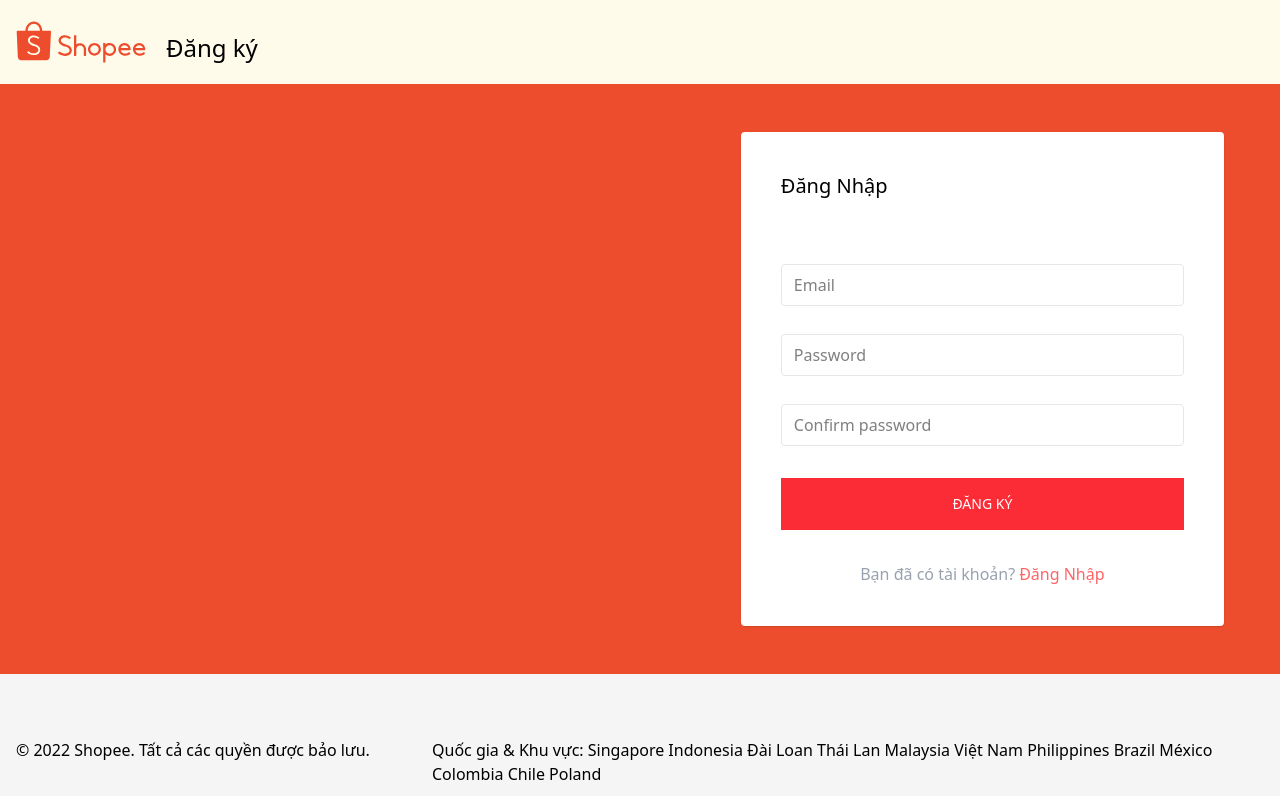
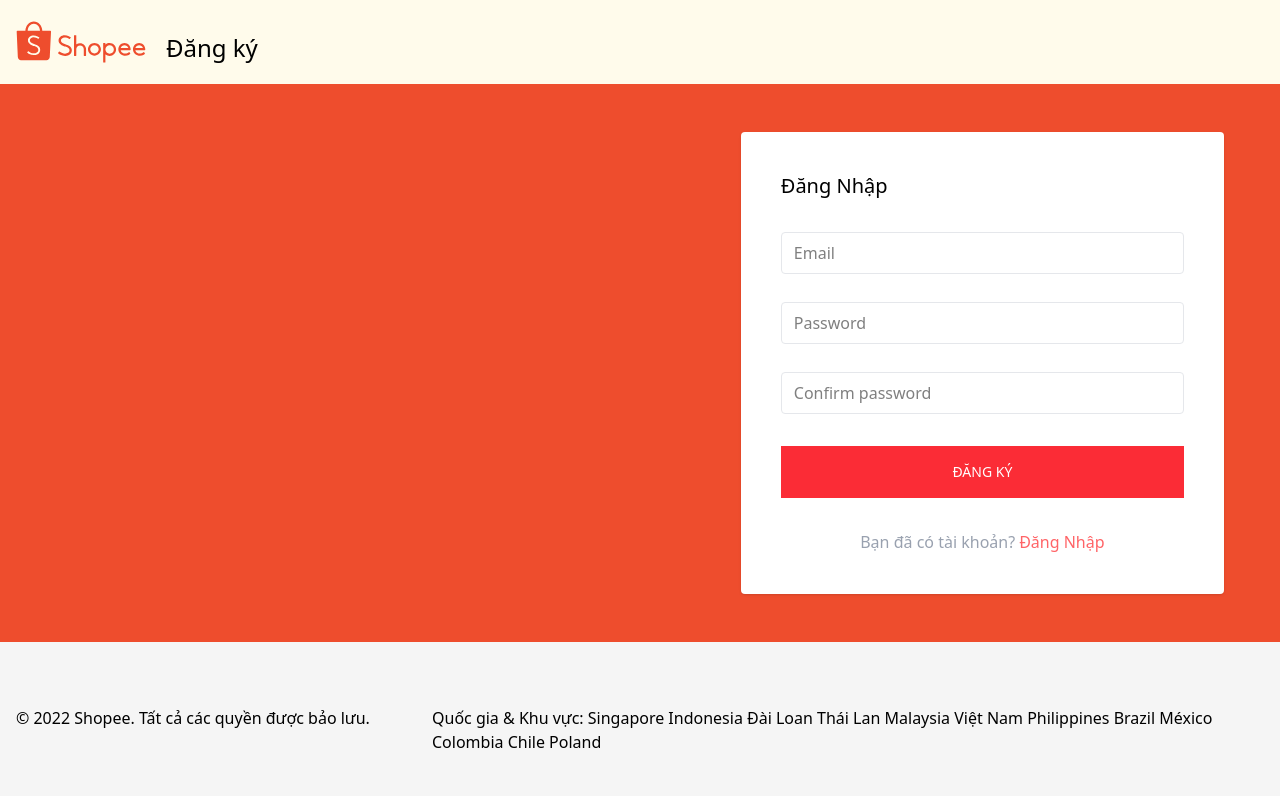
Before and after one commit to tunght2005/shopeefake-reactjs-frontend, a React (Vite) app: page /register in a window 1280 px wide. Shown: the top 796 px of the page. Built offline with nearby package versions, Linux system fonts and the light colour scheme.

Commit message:
feat: create reusable Input component to reduce duplicate form code

```diff
--- a/package.json
+++ b/package.json
@@ -15,6 +15,9 @@
   "dependencies": {
     "@hookform/resolvers": "^5.2.2",
     "@tailwindcss/vite": "^4.1.16",
+    "@tanstack/react-query": "^5.90.9",
+    "@tanstack/react-query-devtools": "^5.90.2",
+    "axios": "^1.13.2",
     "react": "^19.1.1",
     "react-dom": "^19.1.1",
     "react-hook-form": "^7.65.0",
--- /dev/null
+++ b/src/components/Input/Input.tsx
@@ -0,0 +1,26 @@
+import React from 'react'
+import type { UseFormRegister } from 'react-hook-form'
+
+interface Props {
+  type: React.HTMLInputTypeAttribute
+  className: string
+  placeholder: string
+  name: string
+  register: UseFormRegister<any>
+  errorMessage?: string
+  autoComplete?: string
+}
+export default function Input({ type, className, placeholder, name, register, errorMessage, autoComplete }: Props) {
+  return (
+    <div>
+      <input
+        type={type}
+        className={className}
+        placeholder={placeholder}
+        {...register(name)}
+        autoComplete={autoComplete}
+      />
+      <div className='mt-1 text-red-600 min-h-4 text-sm'>{errorMessage}</div>
+    </div>
+  )
+}
--- /dev/null
+++ b/src/components/Input/index.tsx
@@ -0,0 +1,3 @@
+import Input from './Input'
+
+export default Input
--- a/src/main.tsx
+++ b/src/main.tsx
@@ -3,11 +3,23 @@ import { createRoot } from 'react-dom/client'
 import './index.css'
 import App from './App.tsx'
 import { BrowserRouter } from 'react-router-dom'
+import { ReactQueryDevtools } from '@tanstack/react-query-devtools'
+import { QueryClient, QueryClientProvider } from '@tanstack/react-query'
 
+const queryClient = new QueryClient({
+  defaultOptions: {
+    queries: {
+      refetchOnWindowFocus: false
+    }
+  }
+})
 createRoot(document.getElementById('root')!).render(
   <StrictMode>
     <BrowserRouter>
-      <App />
+      <QueryClientProvider client={queryClient}>
+        <App />
+        <ReactQueryDevtools initialIsOpen={false} />
+      </QueryClientProvider>
     </BrowserRouter>
   </StrictMode>
 )
--- a/src/pages/Login/Login.tsx
+++ b/src/pages/Login/Login.tsx
@@ -3,6 +3,7 @@ import { useForm } from 'react-hook-form'
 import { Link } from 'react-router-dom'
 import { zodResolver } from '@hookform/resolvers/zod'
 import { type LoginSchema, loginSchema } from '../../utils/rules'
+import Input from '../../components/Input'
 
 export default function Login() {
   const {
@@ -22,22 +23,24 @@ export default function Login() {
           <div className='lg:col-span-2 lg:col-start-4'>
             <form className='p-10 rounded bg-white shadow-sm' onSubmit={onSubmit} noValidate>
               <div className='text-xl'>Đăng Nhập</div>
-              <div className='mt-8'>
-                <input
+              <div>
+                <Input
                   type='email'
                   className='mt-8 w-full border border-gray-200 rounded px-3 py-2'
                   placeholder='Email'
-                  {...register('email')}
+                  name='email'
+                  register={register}
+                  errorMessage={errors.email?.message}
                 />
-                <div className='mt-1 text-red-600 min-h-4 text-sm'>{errors.email?.message}</div>
-                <input
+                <Input
                   type='password'
                   className='mt-2 w-full border border-gray-200 rounded px-3 py-2'
                   placeholder='Password'
+                  name='password'
+                  register={register}
+                  errorMessage={errors.password?.message}
                   autoComplete='on'
-                  {...register('password')}
                 />
-                <div className='mt-1 text-red-600 min-h-4 text-sm'>{errors.password?.message}</div>
                 <div className='mt-3'>
                   <button
                     type='submit'
--- a/src/pages/Register/Register.tsx
+++ b/src/pages/Register/Register.tsx
@@ -1,8 +1,8 @@
-import React from 'react'
 import { Link } from 'react-router-dom'
 import { useForm } from 'react-hook-form'
 import { zodResolver } from '@hookform/resolvers/zod'
 import { schema, type Schema } from '../../utils/rules'
+import Input from '../../components/Input'
 
 export default function Register() {
   const {
@@ -25,30 +25,34 @@ export default function Register() {
               {' '}
               {/*noValidate thuộc tính này ngăn cho type email validate*/}
               <div className='text-xl'>Đăng Nhập</div>
-              <div className='mt-8'>
-                <input
+              <div>
+                <Input
                   type='email'
                   className='mt-8 w-full border border-gray-200 rounded px-3 py-2'
                   placeholder='Email'
-                  {...register('email')}
+                  name='email'
+                  register={register}
+                  errorMessage={errors.email?.message}
                 />
-                <div className='mt-1 text-red-600 min-h-4 text-sm'>{errors.email?.message}</div>
-                <input
+                <Input
                   type='password'
                   className='mt-2 w-full border border-gray-200 rounded px-3 py-2'
                   placeholder='Password'
+                  name='password'
+                  register={register}
+                  errorMessage={errors.password?.message}
                   autoComplete='on'
-                  {...register('password')}
                 />
-                <div className='mt-1 text-red-600 min-h-4 text-sm'>{errors.password?.message}</div>
-                <input
+                <Input
                   type='password'
                   className='mt-2 w-full border border-gray-200 rounded px-3 py-2'
                   placeholder='Confirm password'
+                  name='confirm_password'
+                  register={register}
                   autoComplete='on'
-                  {...register('confirm_password')}
+                  errorMessage={errors.confirm_password?.message}
                 />
-                <div className='mt-1 text-red-600 min-h-4 text-sm'>{errors.confirm_password?.message}</div>
+
                 <div className='mt-3'>
                   <button
                     type='submit'
--- a/src/utils/http.ts
+++ b/src/utils/http.ts
@@ -0,0 +1,17 @@
+import axios, { type AxiosInstance } from 'axios'
+
+class Http {
+  instance: AxiosInstance
+  constructor() {
+    this.instance = axios.create({
+      baseURL: 'https://api-ecom.duthanhduoc.com/',
+      timeout: 1000,
+      headers: {
+        'Content-Type': 'application/json'
+      }
+    })
+  }
+}
+const http = new Http().instance
+
+export default http
```
Also changed, not shown: 1 other file (tests, documents, lock files or other folders).
